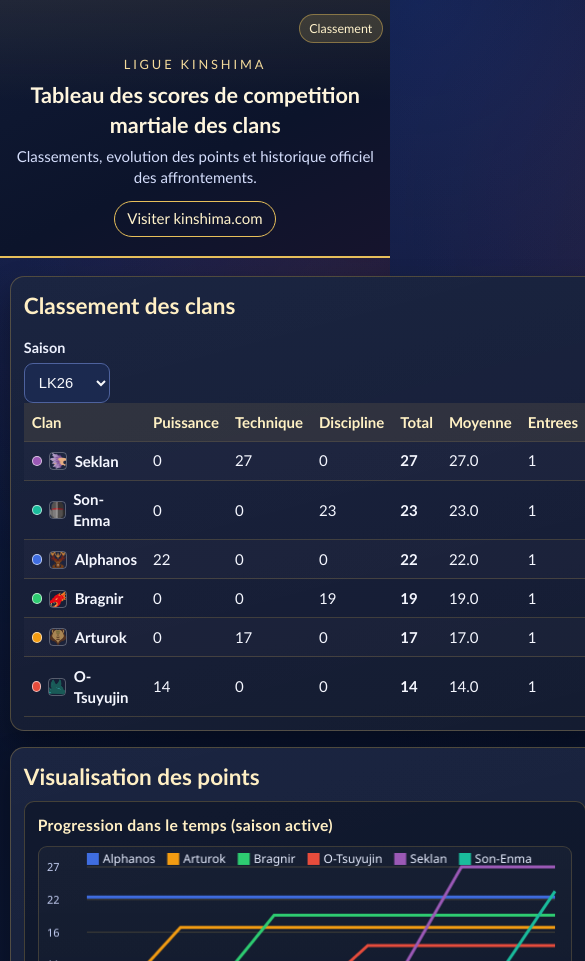
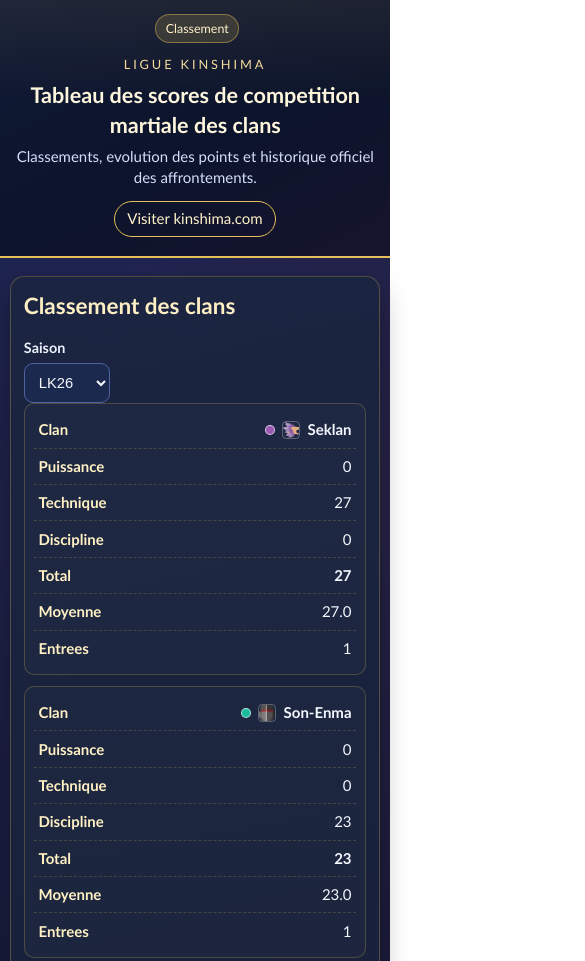
Before and after one commit to vadoreledingue/LK-Tableau-scores, a plain HTML site: page index.html in a window 390 px wide. Shown: the top 961 px of the page, 585 px wide, since content can reach past the window. Drawn offline with Linux system fonts and the light colour scheme.

Commit message:
phone view update

```diff
--- a/index.html
+++ b/index.html
@@ -28,7 +28,7 @@
         </label>
       </div>
       <div class="table-wrap">
-        <table>
+        <table class="responsive-table">
           <thead id="ranking-head"></thead>
           <tbody id="ranking-body"></tbody>
         </table>
@@ -67,7 +67,7 @@
         </label>
       </div>
       <div class="table-wrap">
-        <table>
+        <table class="responsive-table">
           <thead>
             <tr>
               <th>Saison</th>
--- a/styles.css
+++ b/styles.css
@@ -538,3 +538,59 @@ tbody tr:hover {
     height: 18px;
   }
 }
+
+@media (max-width: 640px) {
+  .main-menu {
+    justify-content: center;
+  }
+
+  .responsive-table {
+    min-width: 0;
+  }
+
+  .responsive-table thead {
+    display: none;
+  }
+
+  .responsive-table,
+  .responsive-table tbody,
+  .responsive-table tr,
+  .responsive-table td {
+    display: block;
+    width: 100%;
+  }
+
+  .responsive-table tr {
+    margin-bottom: 0.7rem;
+    padding: 0.5rem 0.55rem;
+    border: 1px solid rgba(231, 191, 90, 0.24);
+    border-radius: 10px;
+    background: rgba(255, 255, 255, 0.02);
+  }
+
+  .responsive-table td {
+    border-bottom: 1px dashed rgba(231, 191, 90, 0.2);
+    padding: 0.45rem 0.3rem;
+    text-align: right;
+    display: flex;
+    justify-content: space-between;
+    align-items: center;
+    gap: 0.8rem;
+  }
+
+  .responsive-table td:last-child {
+    border-bottom: 0;
+  }
+
+  .responsive-table td::before {
+    content: attr(data-label);
+    text-align: left;
+    font-weight: 700;
+    color: #fff1c4;
+    white-space: nowrap;
+  }
+
+  .responsive-table .team-badge {
+    justify-content: flex-end;
+  }
+}
```
Also changed, not shown: script.js.
